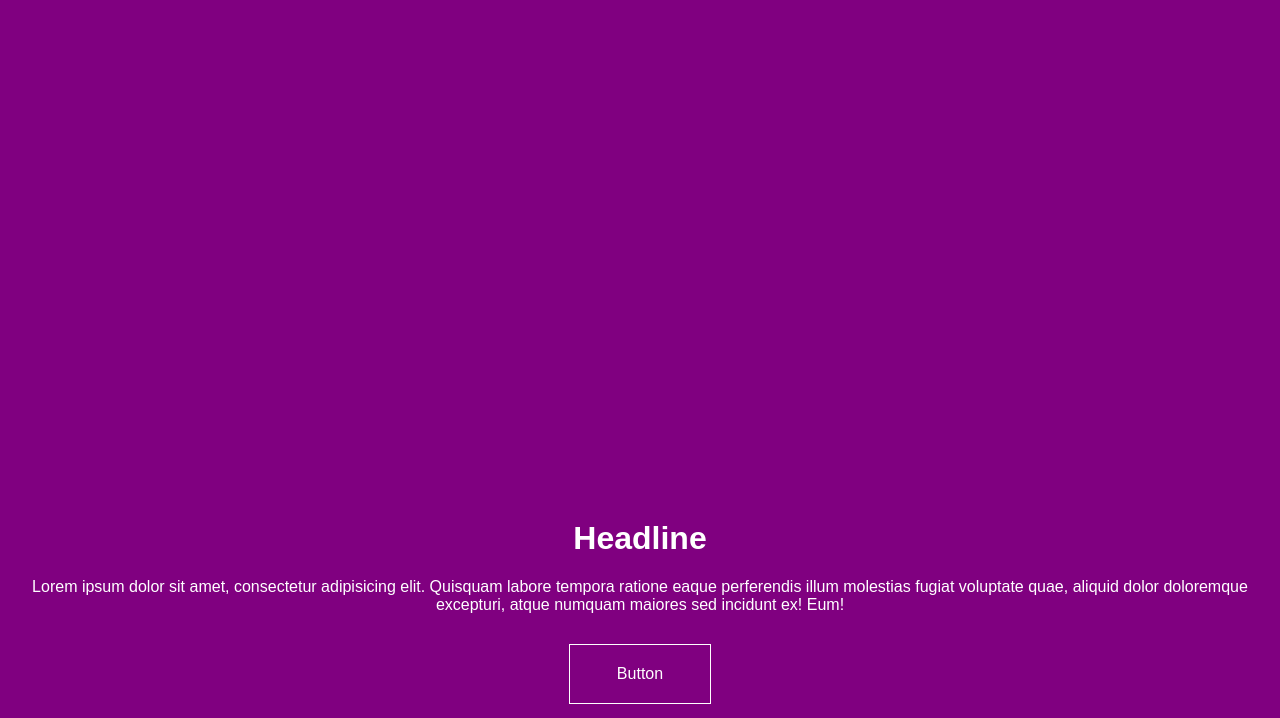
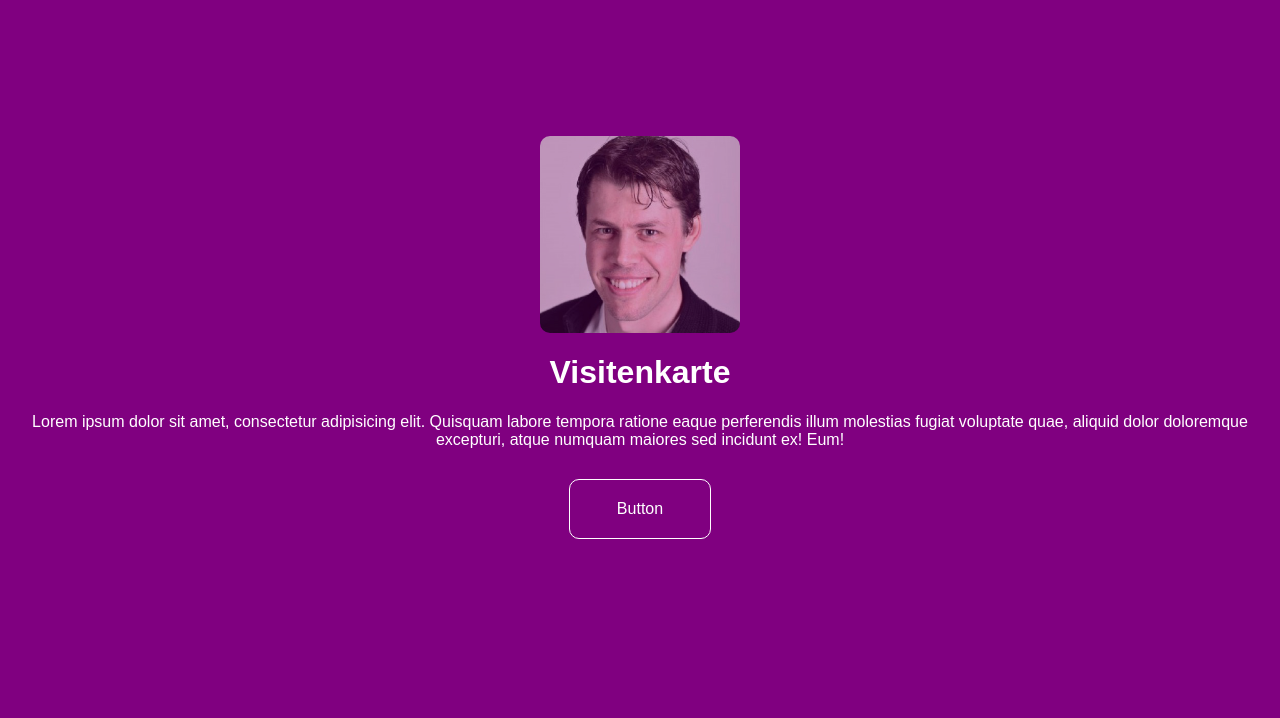
Before and after one commit to schibselpuxer/blahblub, a plain HTML site: page index.html in a window 1280 px wide. Drawn offline with Linux system fonts and the light colour scheme.

Commit message:
Foto eingebaut und Überschrift geändert

```diff
--- a/index.html
+++ b/index.html
@@ -5,7 +5,8 @@
 	</head>
 	<body>
 		<div>
-			<h1>Headline</h1>
+			<img src="img/me.png" alt="">
+			<h1>Visitenkarte</h1>
 			Lorem ipsum dolor sit amet, consectetur adipisicing elit. Quisquam labore tempora ratione eaque perferendis illum molestias fugiat voluptate quae, aliquid dolor doloremque excepturi, atque numquam maiores sed incidunt ex! Eum!
 			<a href="#">Button</a>
 		</div>
--- a/styles.css
+++ b/styles.css
@@ -2,10 +2,15 @@ body {
 	background-color: purple;
 	color: white;
 	text-align: center;
-	padding-top: 40%;
+	padding-top: 10%;
 	font-family: fantasy;
 }
 
+img {
+	width: 200px;
+	border-radius: 10px;
+	opacity: .7;
+}
 
 a {
 	border: 1px solid white;
@@ -15,6 +20,7 @@ a {
 	display: block;
 	width: 100px;
 	margin: 30px auto;
+	border-radius: 10px;
 }
 
 a:hover {
```
Also changed, not shown: img/me.png (added).
